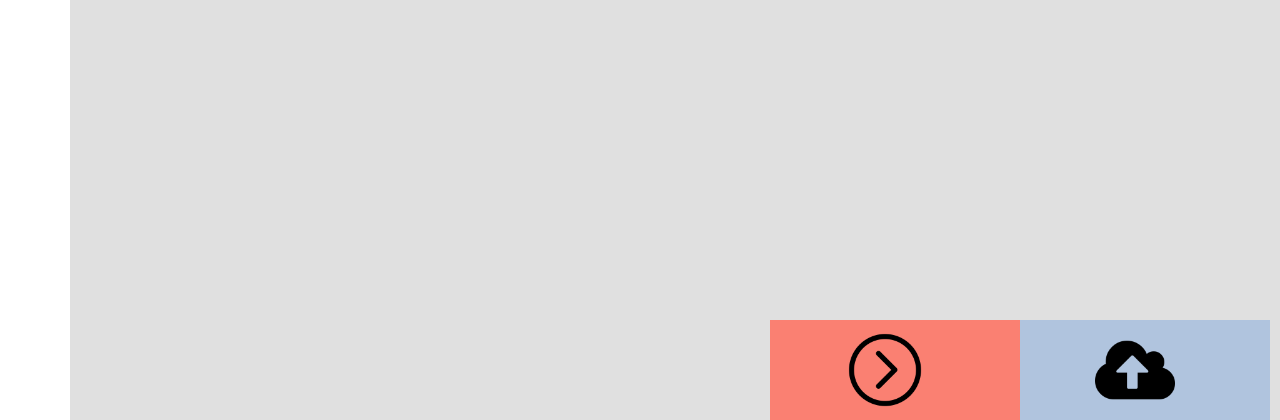
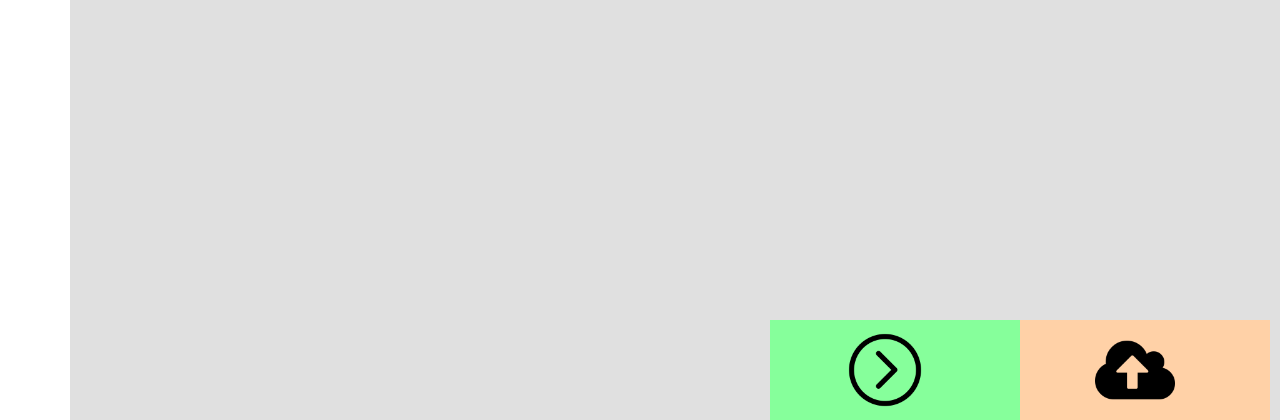
Before and after one commit to hsuBnOediH/ConsoleFree-HER, a Rails app: a page that uses app/views/repos/main.html.erb in a window 1280 px wide; the page is wider, and only the part inside the window is pictured. Shown: the part 1810-2230 px from the top of that part. Run offline with Rails 7, Linux system fonts and the light colour scheme; data comes from the database, SQL or seed files in the repository; both versions use the stored data as it was after the commit; data that the repository does not hold is empty; style sheets or scripts are compiled from the project's sources; some libraries are stand-ins or nearby versions.

Commit message:
button color fix

```diff
--- a/app/assets/stylesheets/application.scss
+++ b/app/assets/stylesheets/application.scss
@@ -475,7 +475,7 @@
 }
 
 #next_sentence_button {
-  background: salmon;
+  background: #86ff9b;
 }
 
 .bottom_button img {
@@ -485,7 +485,7 @@
 }
 
 #update_to_file_button {
-  background: lightsteelblue;
+  background: #FFD1A7;
 }
 
 #progress_bar {
--- a/app/controllers/application_controller.rb
+++ b/app/controllers/application_controller.rb
@@ -2,5 +2,6 @@ class ApplicationController < ActionController::Base
   protect_from_forgery with: :exception
   layout "application_no_header_footer", :only => [:login]
   def login
+
   end
 end
```
Also changed, not shown: db/development.sqlite3, 1 other file.
